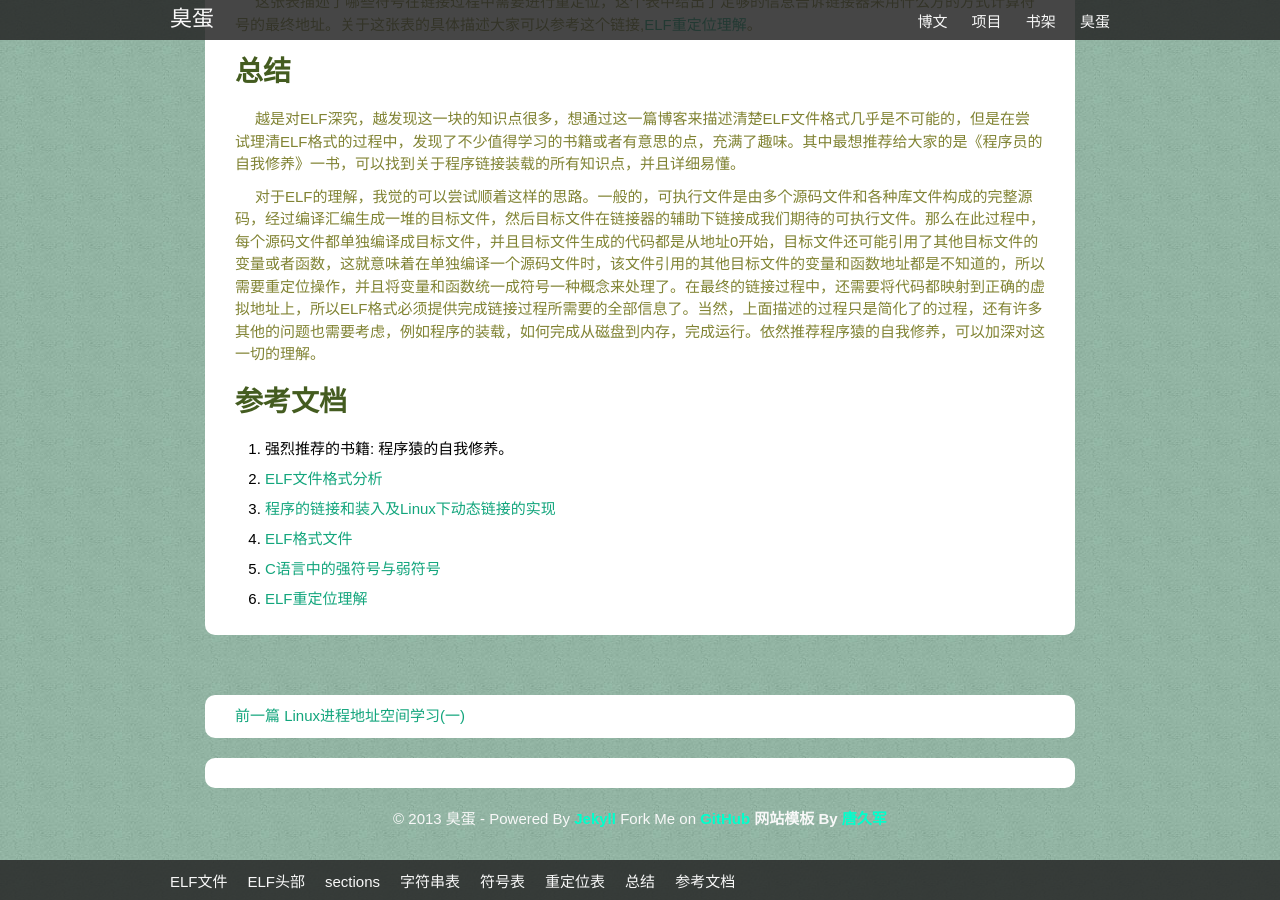
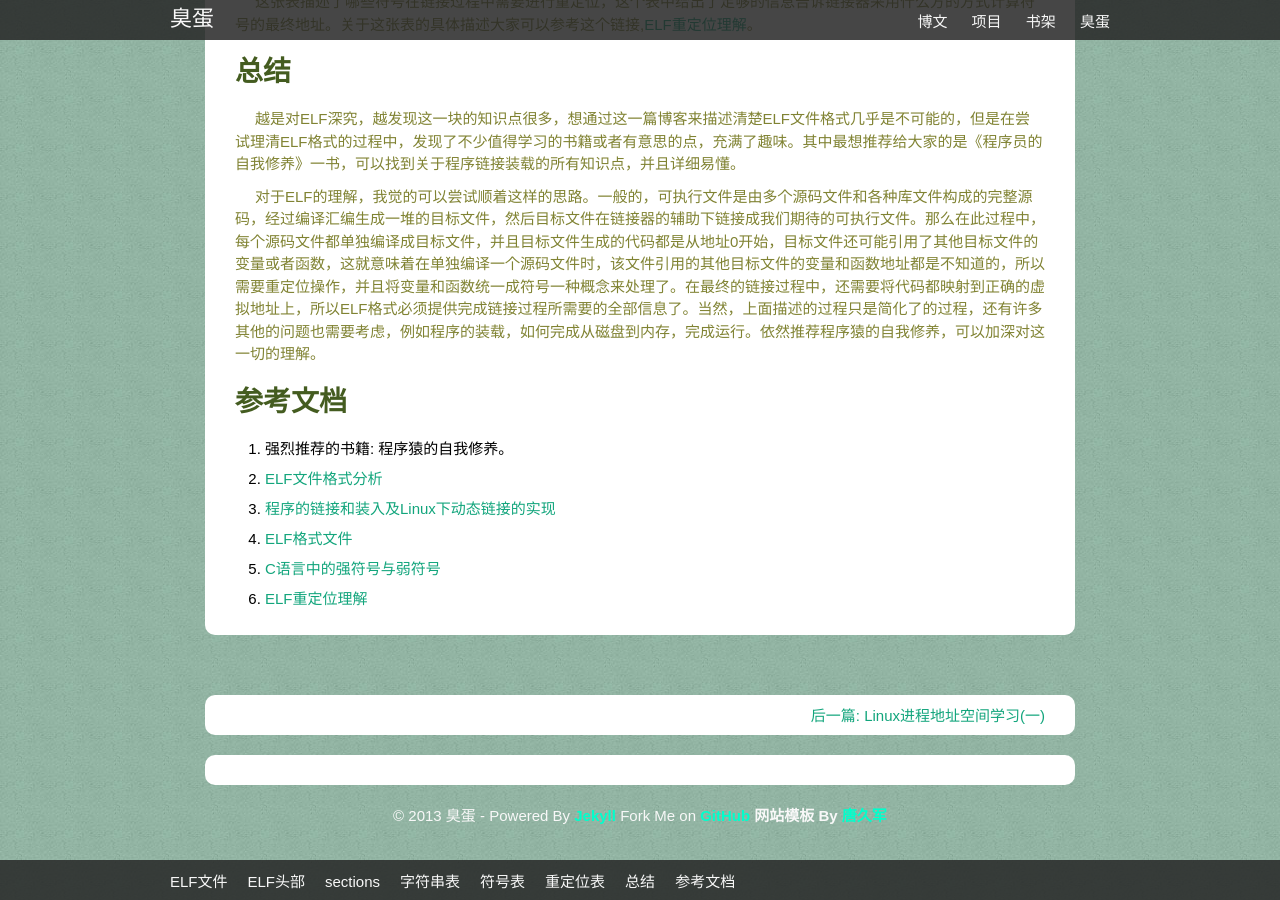
Before and after one commit to liuan/blog, a Jekyll site: the page built from _posts/2013-10-25-Linux进程地址空间学习(二).md, in a window 1280 px wide and 900 px high, scrolled down 7738 px. Built offline with Jekyll 4.4.1, drawn with Linux system fonts in a browser that asks for light colours; comment, search, counter and statistics services are not loaded.

Commit message:
navigation

```diff
--- a/_layouts/post.html
+++ b/_layouts/post.html
@@ -24,12 +24,12 @@
     {{ content }}
   </div>
 
-  <div class="well well-header">
+  <div class="well well-header" style="height:20px">
+      {%if page.next %}
+        <a href="{{ page.next.url }}" title="{{ page.next.title }}" style="margin-top:0px;float:left;">前一篇: {{ page.next.title }}</a>
+      {% endif %}
       {%if page.previous %}
-        <a href="{{ page.previous.url }}" title="{{ page.previous.title }}">前一篇 {{ page.previous.title }}</a>
-      {% endif %}
-      {%if page.next %}
-        <a href="{{ page.next.url }}" title="{{ page.next.title }}">后一篇 {{ page.next.title }}</a>
+      <a href="{{ page.previous.url }}" title="{{ page.previous.title }}" style="margin-top:0px;float:right;">后一篇: {{ page.previous.title }}</a>
       {% endif %}
   </div>
 
```
